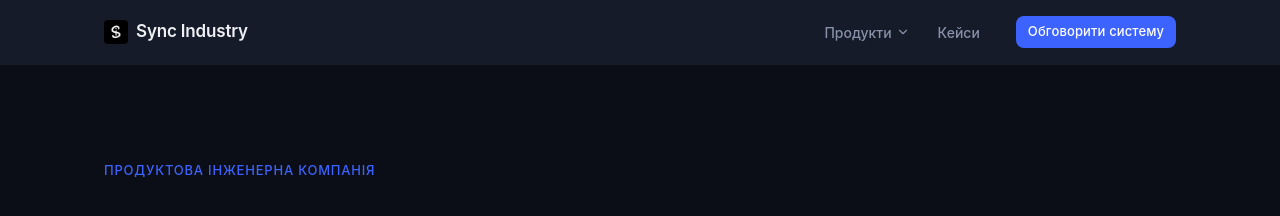
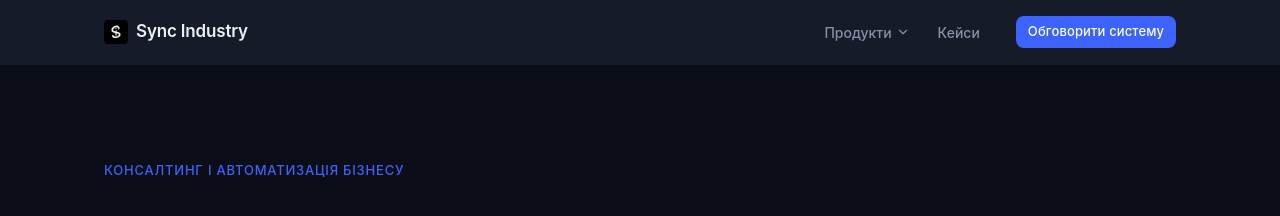
Before and after one commit to khmelyknazar/syncindustry, a Next.js app in the folder apps/marketing/: page / in a window 1280 px wide. Shown: the top 216 px of the page. Built offline with nearby package versions, Linux system fonts and the light colour scheme.

Commit message:
Update HeroEyebrow text for marketing section

```diff
--- a/apps/marketing/src/features/hero/hero.tsx
+++ b/apps/marketing/src/features/hero/hero.tsx
@@ -22,7 +22,7 @@ export function Hero() {
     <section aria-labelledby={HEADLINE_ID} className="overflow-hidden py-16 sm:py-24">
       <Container className="grid items-center gap-12 lg:grid-cols-[0.85fr_1.15fr] lg:gap-10">
         <div className="flex flex-col items-start gap-6">
-          <HeroEyebrow>Продуктова інженерна компанія</HeroEyebrow>
+          <HeroEyebrow>Консалтинг і автоматизація бізнесу</HeroEyebrow>
           <HeroHeadline id={HEADLINE_ID} />
           <HeroSupportingCopy />
           <HeroCtaGroup />
```
